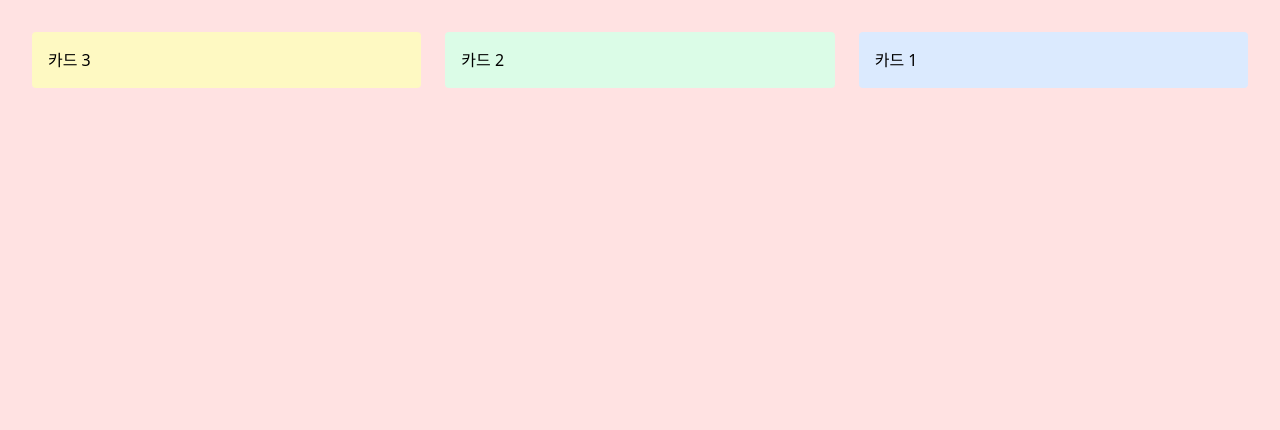
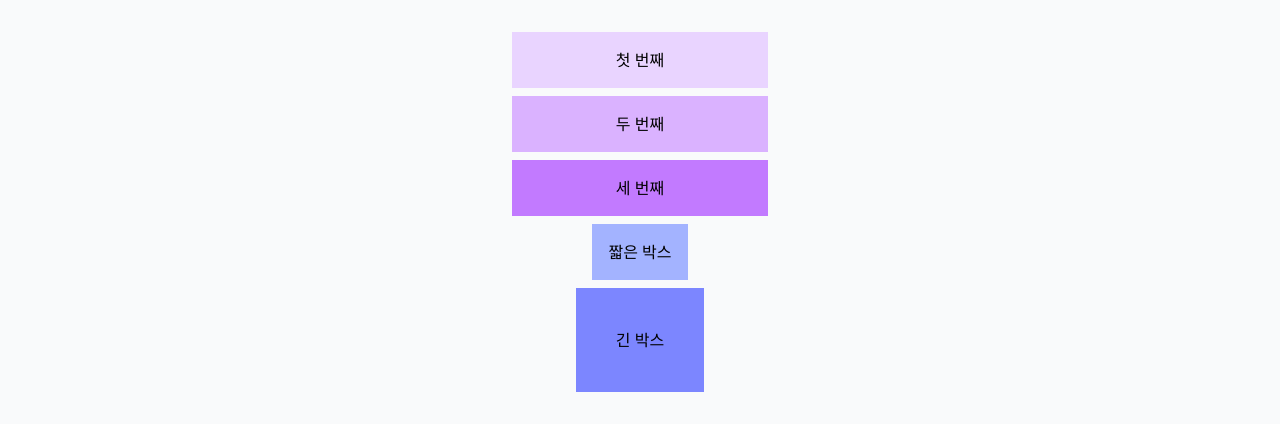
Before and after one commit to pikach-u/ReactPractice, a React (Vite) app in the folder tailwind_program/ch1/utilities-class-study/: page / in a window 1280 px wide. Shown: the top 430 px of the page. Built offline with nearby package versions, Linux system fonts and the light colour scheme.

Commit message:
여러가지 박스 만들어보기

```diff
--- a/tailwind_program/ch1/utilities-class-study/src/App.jsx
+++ b/tailwind_program/ch1/utilities-class-study/src/App.jsx
@@ -1,9 +1,11 @@
 const App = () => {
   return (
-    <div className="bg-red-100 min-h-screen flex flex-col md:flex-row-reverse items-center md:items-start gap-6 p-8">
-      <div className="w-1/3 p-4 bg-blue-100 rounded">카드 1</div>
-      <div className="w-1/3 p-4 bg-green-100 rounded">카드 2</div>
-      <div className="w-1/3 p-4 bg-yellow-100 rounded">카드 3</div>
+    <div className="flex flex-col items-center gap-2 bg-gray-50 py-8">
+      <div className="bg-purple-200 p-4 w-64 text-center">첫 번째</div>
+      <div className="bg-purple-300 p-4 w-64 text-center">두 번째</div>
+      <div className="bg-purple-400 p-4 w-64 text-center">세 번째</div>
+      <div className="bg-indigo-300 p-4">짧은 박스</div>
+      <div className="bg-indigo-400 p-10">긴 박스</div>
     </div>
   );
 };
```
